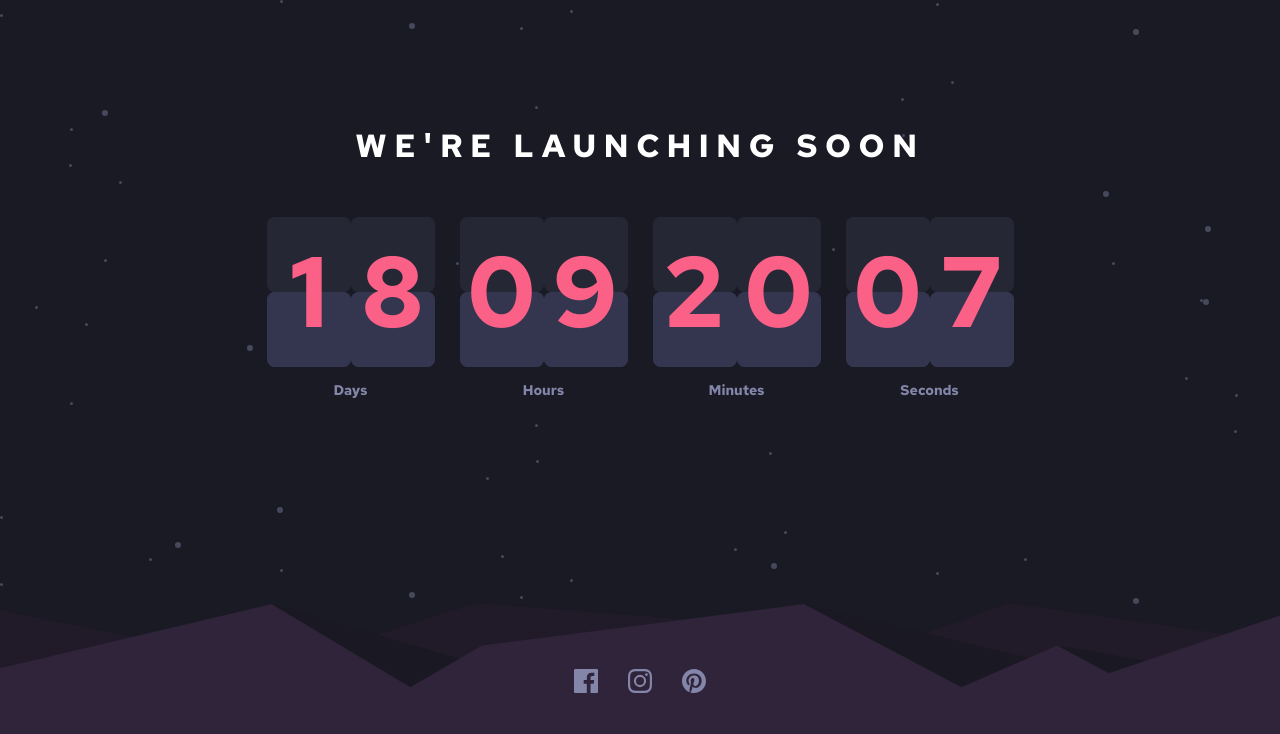
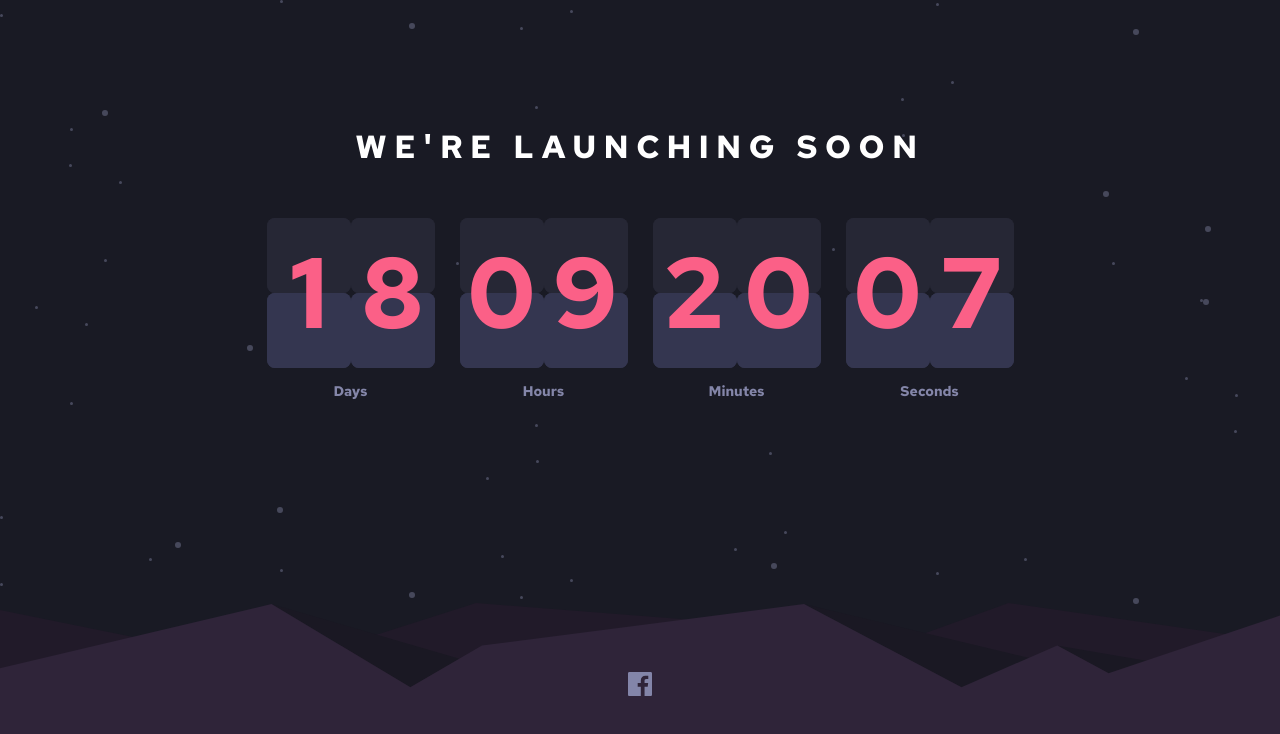
Before and after one commit to ezgiEH/Frontend-Mentor-Premium, a plain HTML site: page launch-countdown-timer/index.html in a window 1280 px wide. Drawn offline with Linux system fonts and the light colour scheme.

Commit message:
Update index.html

```diff
--- a/launch-countdown-timer/index.html
+++ b/launch-countdown-timer/index.html
@@ -128,15 +128,9 @@
         </div>
       </div>
       <div class="social">
-        <a href=""
-          ><img src="./images/icon-facebook.svg" aria-hidden="true"
-        /></a>
-        <a href=""
-          ><img src="./images/icon-instagram.svg" aria-hidden="true"
-        /></a>
-        <a href=""
-          ><img src="./images/icon-pinterest.svg" aria-hidden="true"
-        /></a>
+          <img src="./images/icon-facebook.svg" aria-hidden="true"
+          <img src="./images/icon-instagram.svg" aria-hidden="true"
+          <img src="./images/icon-pinterest.svg" aria-hidden="true"
       </div>
     </main>
   </body>
```
